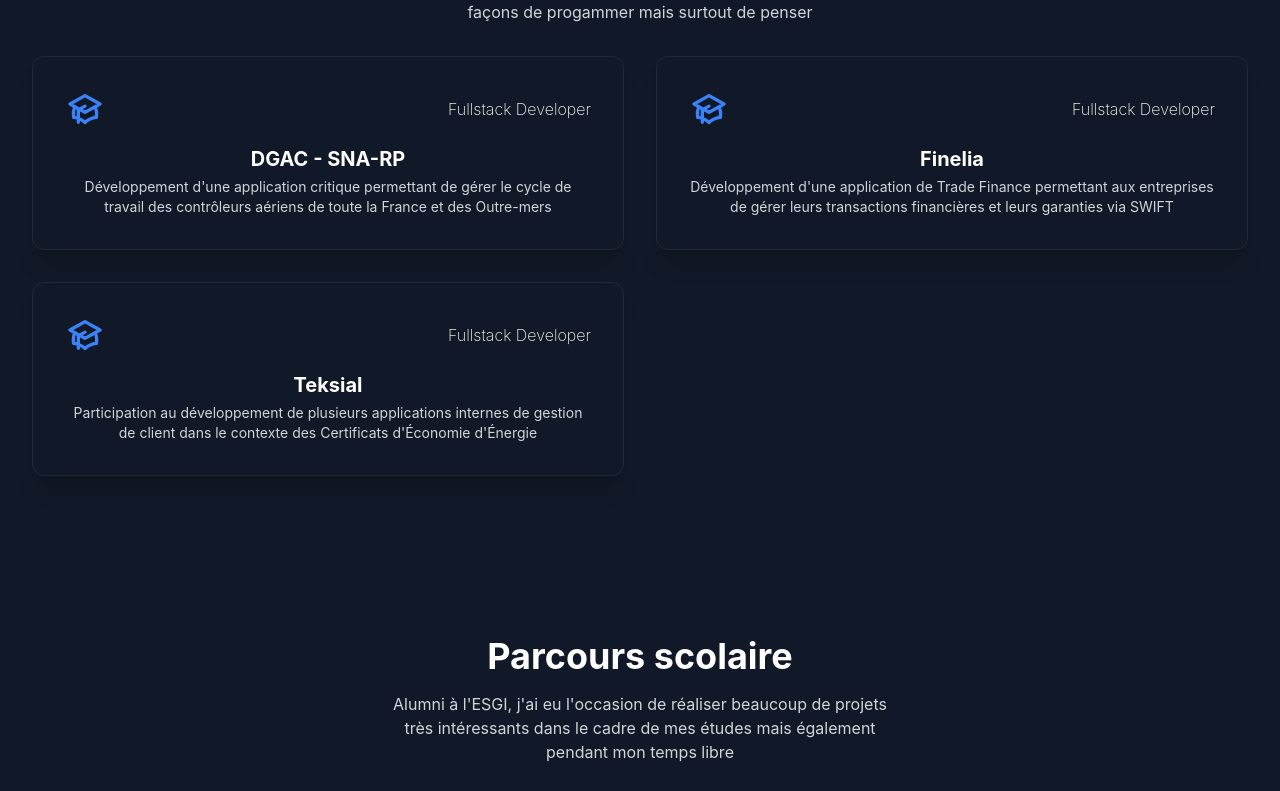
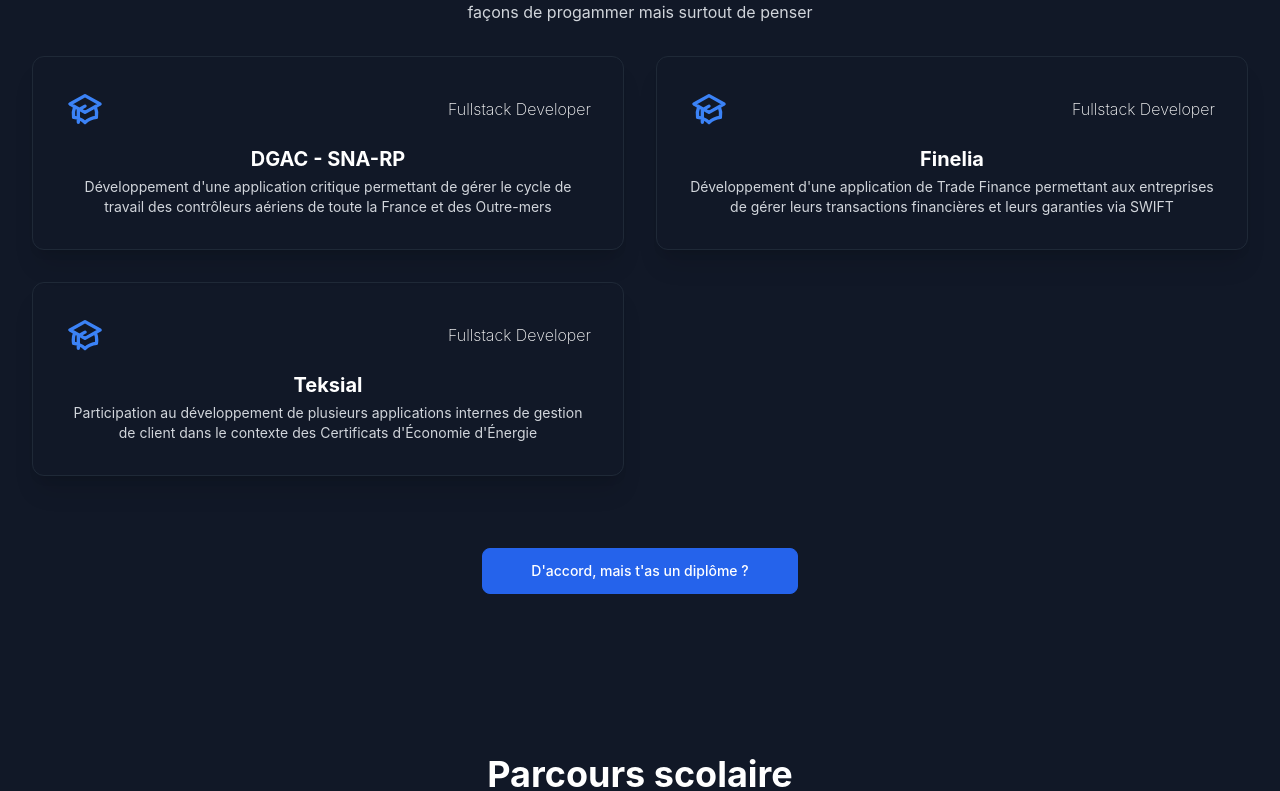
Before and after one commit to 12Wass/Portfolio, a React (Create React App) app in the folder frontend/: page / in a window 1280 px wide. Shown: the part 1430-2221 px from the top of the page. Built offline with nearby package versions, Linux system fonts and the light colour scheme.

Commit message:
Updates (totally forgot what I did)

```diff
--- a/frontend/src/App.tsx
+++ b/frontend/src/App.tsx
@@ -16,7 +16,8 @@ function App() {
                 context={
                     {
                         title: "Expérience professionnelle",
-                        description: "A travers mes différentes expériences professionnelles et mes projets personnels et scolaires, j'ai pu m'ouvrir à de nombreuses façons de progammer mais surtout de penser"
+                        description: "A travers mes différentes expériences professionnelles et mes projets personnels et scolaires, j'ai pu m'ouvrir à de nombreuses façons de progammer mais surtout de penser",
+                        category: "pro",
                     }
                 }
                 skills={[
@@ -41,7 +42,8 @@ function App() {
                 context={
                     {
                         title: "Parcours scolaire",
-                        description: "Alumni à l'ESGI, j'ai eu l'occasion de réaliser beaucoup de projets très intéressants dans le cadre de mes études mais également pendant mon temps libre"
+                        description: "Alumni à l'ESGI, j'ai eu l'occasion de réaliser beaucoup de projets très intéressants dans le cadre de mes études mais également pendant mon temps libre",
+                        category: "school"
                     }
                 }
                 skills={[
--- a/frontend/src/components/Skills/Skills.tsx
+++ b/frontend/src/components/Skills/Skills.tsx
@@ -1,5 +1,5 @@
 import React, {ReactElement} from 'react';
-import {Link} from 'react-scroll';
+import {Link, Element} from 'react-scroll';
 
 interface Props {
     skills: {
@@ -10,12 +10,15 @@ interface Props {
     context?: {
         title: string,
         description: string,
+        category: string,
     };
 }
 
 const Skills: React.FC<Props> = (skills: Props): ReactElement => {
+    const skillsCount = skills.skills.length;
     return (
         <section className="text-white bg-gray-900 relative">
+            {skills.context?.category === "school" ? <Element name="school-things" /> : ""}
             <div className="skills-div-container">
                 <div className="max-w-lg mx-auto text-center">
                     <h2 className="text-3xl font-bold sm:text-4xl">{skills.context?.title}</h2>
@@ -24,7 +27,7 @@ const Skills: React.FC<Props> = (skills: Props): ReactElement => {
                         {skills.context?.description}
                     </p>
                 </div>
-                <div className={`skills-card-grid lg:grid-cols-${skills.skills.length}`}>
+                <div className={`skills-card-grid lg:grid-cols-${skillsCount}`}>
                     {skills.skills.map(skill => {
                         return (
                             <button
@@ -63,6 +66,15 @@ const Skills: React.FC<Props> = (skills: Props): ReactElement => {
                         )
                     })}
                 </div>
+                {skills.context?.category === "pro" ?
+                <div className="div-banner-button-container">
+                    <Link to={'school-things'} smooth={true} duration={1000} activeClass="active">
+                        <button className="school-bouncing-button mt-10">
+                            D'accord, mais t'as un diplôme ?
+                        </button>
+                    </Link>
+                </div>
+                : ""}
             </div>
         </section>
     );
--- a/frontend/src/index.css
+++ b/frontend/src/index.css
@@ -37,6 +37,9 @@
   .skills-card-grid {
     @apply grid grid-cols-1 gap-8 mt-8 md:grid-cols-2;
   }
+  .school-bouncing-button {
+    @apply  block w-full px-12 py-3 text-sm font-medium text-white bg-blue-600 border border-blue-600 rounded-lg sm:w-auto active:text-opacity-75 hover:bg-transparent hover:text-white focus:outline-none focus:ring;
+  }
 
 }
 
```
